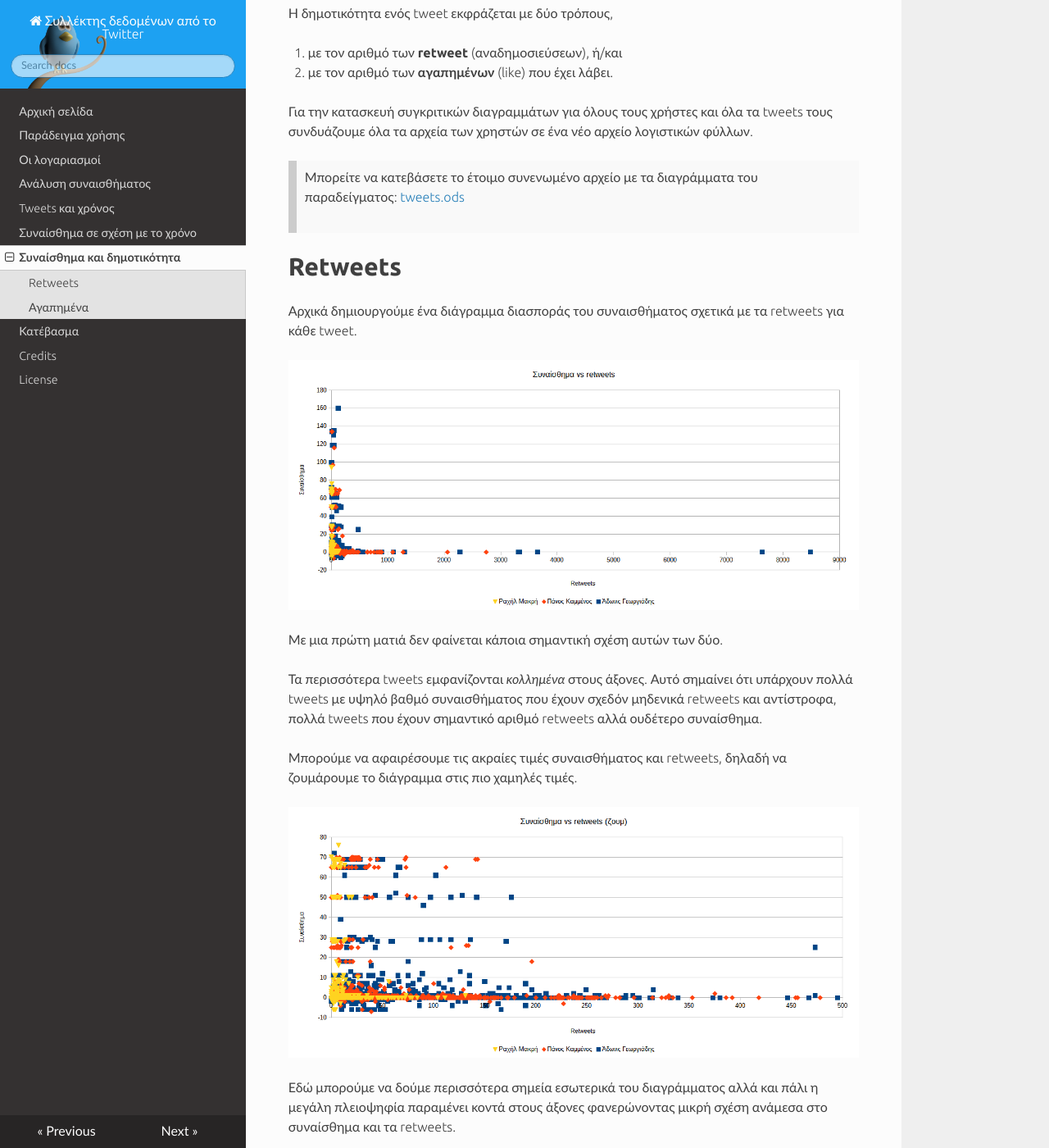
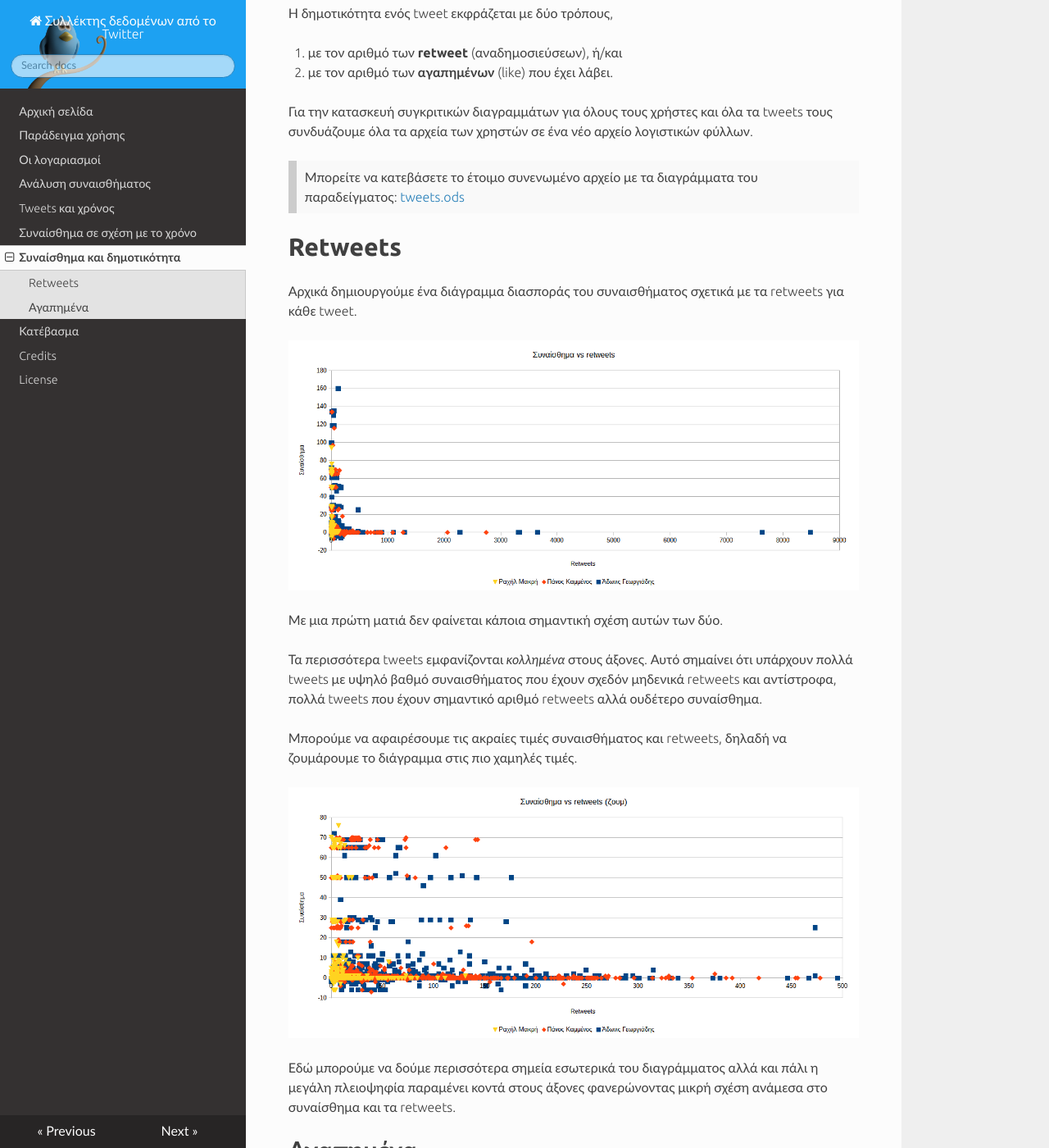
Before and after one commit to Protonotarios/get-tweets, an MkDocs documentation site: the page built from docs/Παράδειγμα/Συναίσθημα-και-δημοτικότητα.md, in a window 1280 px wide and 1400 px high, scrolled down 218 px. Shown: the whole window at 82% size. Built offline with MkDocs 1.6.1, drawn with Linux system fonts in a browser that asks for light colours; nearby versions of some CDN libraries; old or Windows-style settings are respelled for this version of MkDocs.

Commit message:
διόρθωση

```diff
--- a/docs/extra.css
+++ b/docs/extra.css
@@ -46,9 +46,12 @@ h2 {
 }
 
 blockquote {
-  background: #f9f9f9;
-  border-left: 10px solid #ccc;
-  padding: 0.5em 10px;
+    background: #f9f9f9;
+    border-left: 10px solid #ccc;
+    padding: 0.5em 10px;
+}
+blockquote p:last-child {
+    margin-bottom: 0px;
 }
 .rst-content blockquote {
     margin-left: 0;
```
